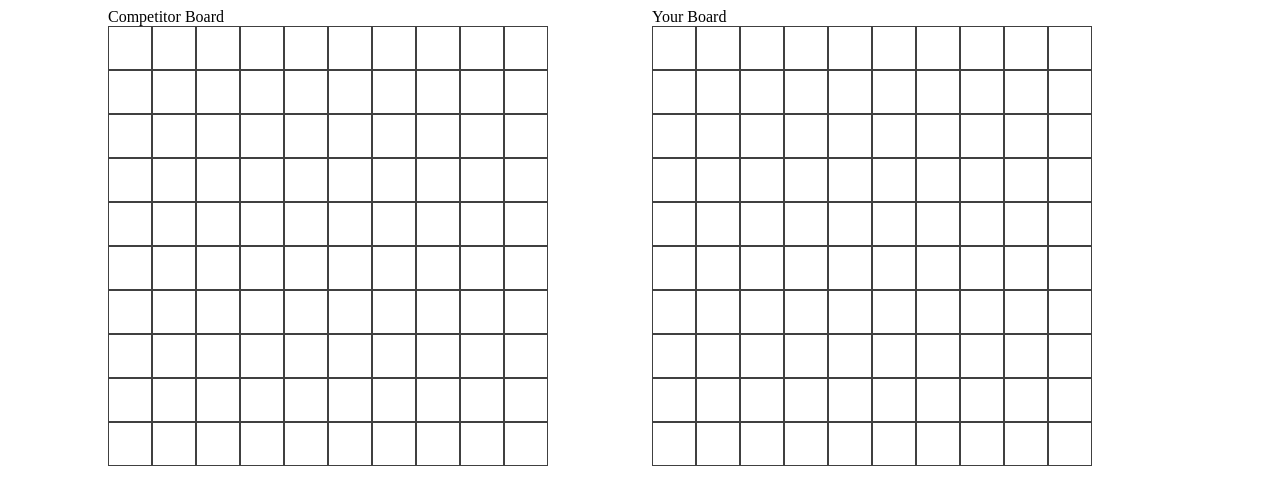
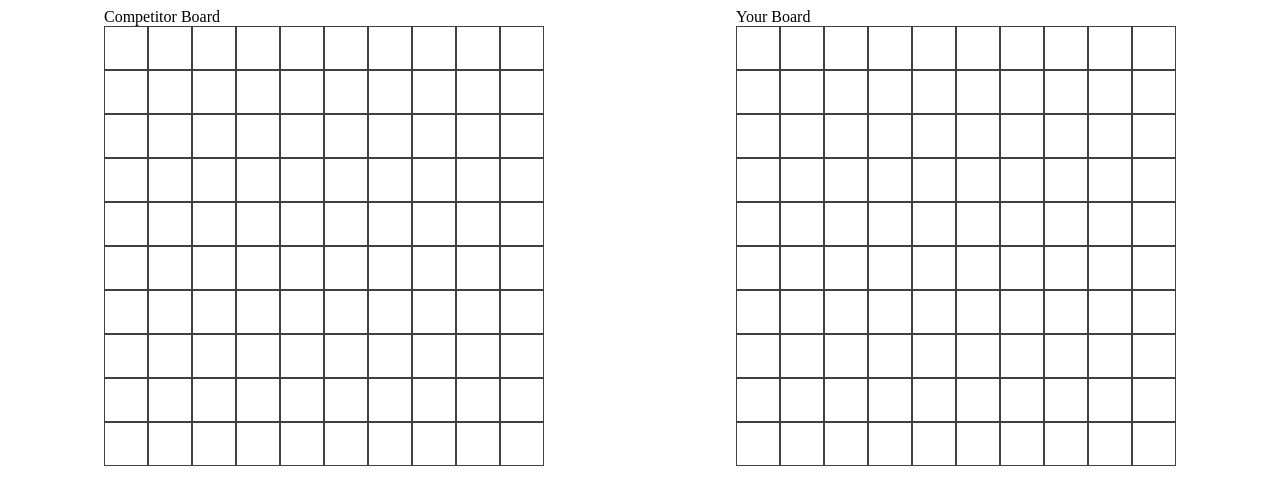
Before and after one commit to noyasher1/battleships, a plain HTML site: page battleships-client/index.html in a window 1280 px wide. Drawn offline with nearby package versions, Linux system fonts and the light colour scheme; no server answers.

Commit message:
Edited css to show tables with spaces

```diff
--- a/battleships-client/style.css
+++ b/battleships-client/style.css
@@ -1,6 +1,8 @@
-.board{
-    display: inline-block;
-    margin-left: 100px;
+#gameBoards{
+    display: flex;
+    flex-direction: row;
+    justify-content: space-around;
+    flex-wrap: wrap;
 }
 
 table {
@@ -51,8 +53,3 @@ canvas {
 .battleshipPlaced.consideredToContainBattleship{
     background: #755353;
 }
-
-.rollingBattleshipLocation{
-    border: solid;
-    width: 400px;
-}
```
